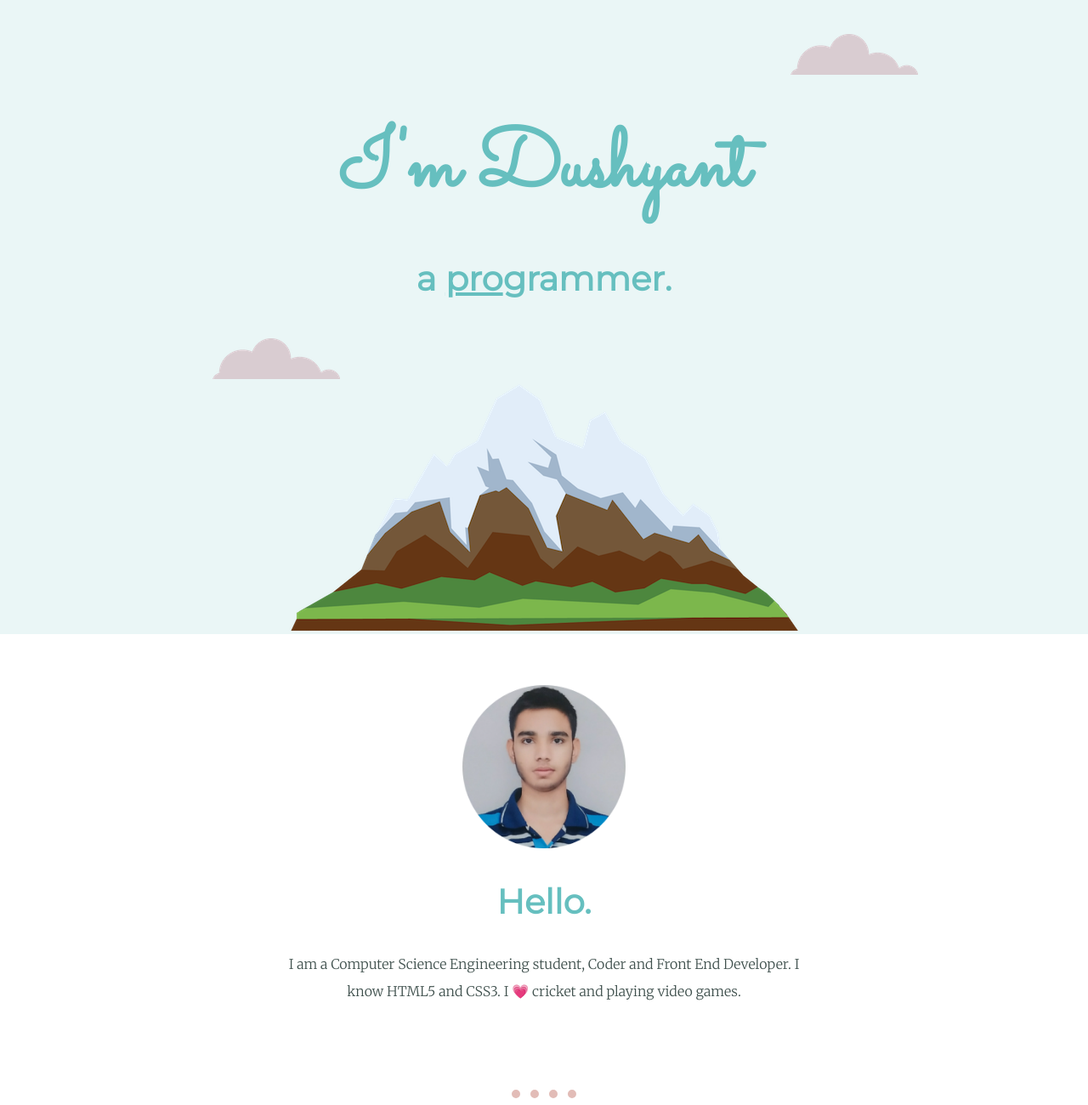
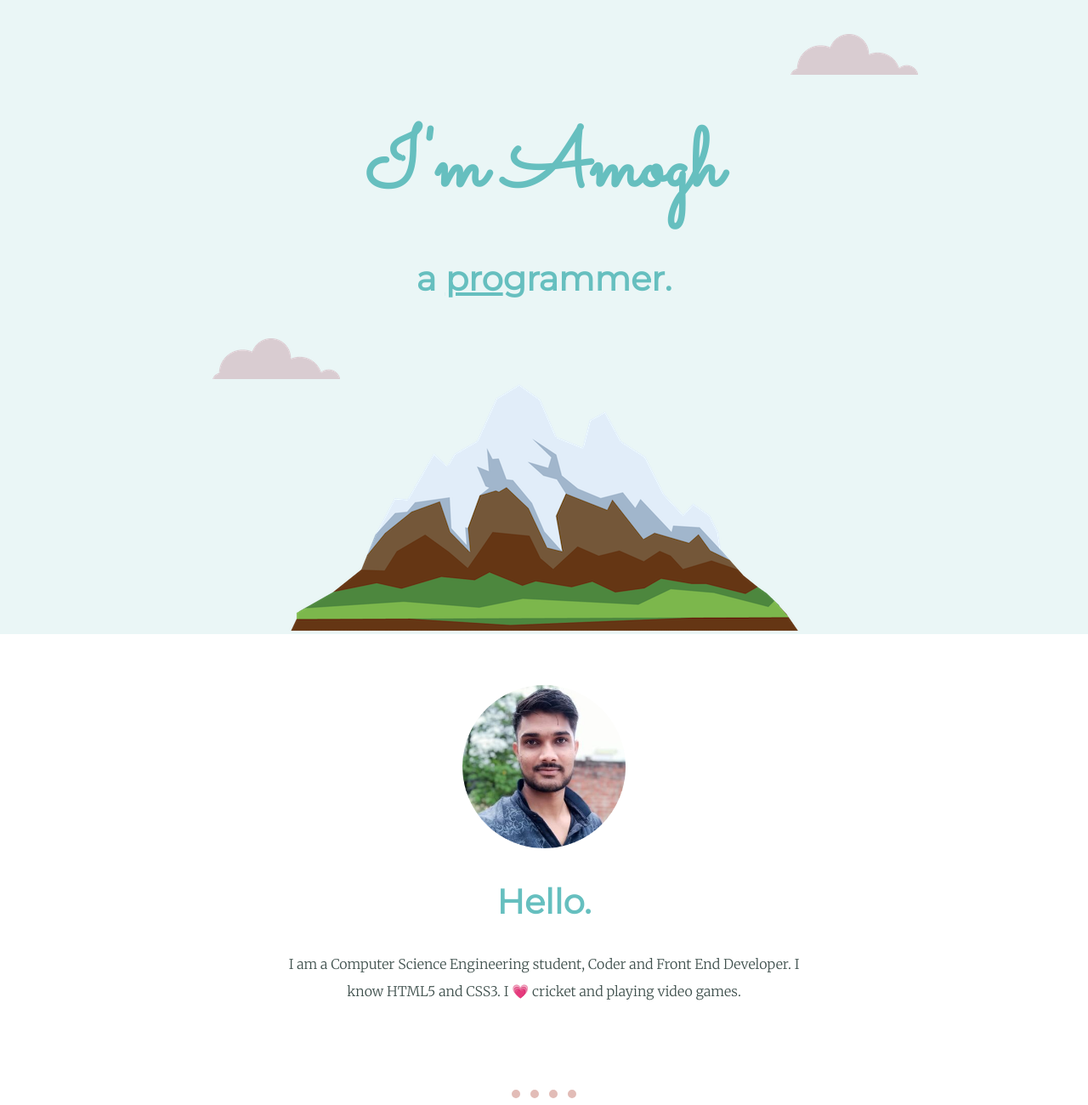
Before and after one commit to AmoghPatel1/website2, a plain HTML site: page index.html in a window 1280 px wide. Shown: the top 1300 px of the page at 85% size. Drawn offline with Linux system fonts and the light colour scheme.

Commit message:
Update index.html

```diff
--- a/index.html
+++ b/index.html
@@ -3,7 +3,7 @@
 
 <head>
   <meta charset="utf-8">
-  <title>Dushyant Yadav</title>
+  <title>Amogh Patel</title>
   <link rel="stylesheet" href="css/style.css">
   <link rel="icon" href="favicon.ico">
   <link href="https://fonts.googleapis.com/css2?family=Merriweather:wght@300&family=Montserrat&family=Sacramento&display=swap" rel="stylesheet">
@@ -13,7 +13,7 @@
 
   <div class="top-container">
     <img class="top-cloud" src="images/cloud.png" alt="cloud-image">
-    <h1>I'm Dushyant</h1>
+    <h1>I'm Amogh</h1>
     <p class="secondline">
     <h2>a <span>pro</span>grammer.</h2>
     </p>
@@ -24,7 +24,7 @@
   <div class="middle-container">
 
     <div class="profile">
-      <img class="profile-photo" src="dushyant.png" alt="profile-photo">
+      <img class="profile-photo" src="images/amogh2.png" alt="profile-photo">
       <h2>Hello.</h2>
       <p class="intro-para">I am a Computer Science Engineering student, Coder and Front End Developer. I know HTML5 and CSS3. I 💗 cricket and playing video games.</p>
     </div>
@@ -63,7 +63,7 @@
     <a class="footer-link" href="https://www.linkedin.com/in/amogh-patel-2001">LinkedIn</a>
     <a class="footer-link" href="https://twitter.com/AmoghPatel7">Twitter</a>
     <a class="footer-link" href="https://amoghpatel1.github.io/CV/">Website</a>
-    <p class="copyright">© 2021 Dushyant Yadav. All rights reserved.</p>
+    <p class="copyright">© 2021 Amogh Patel. All rights reserved.</p>
   </div>
 
 </body>
```
